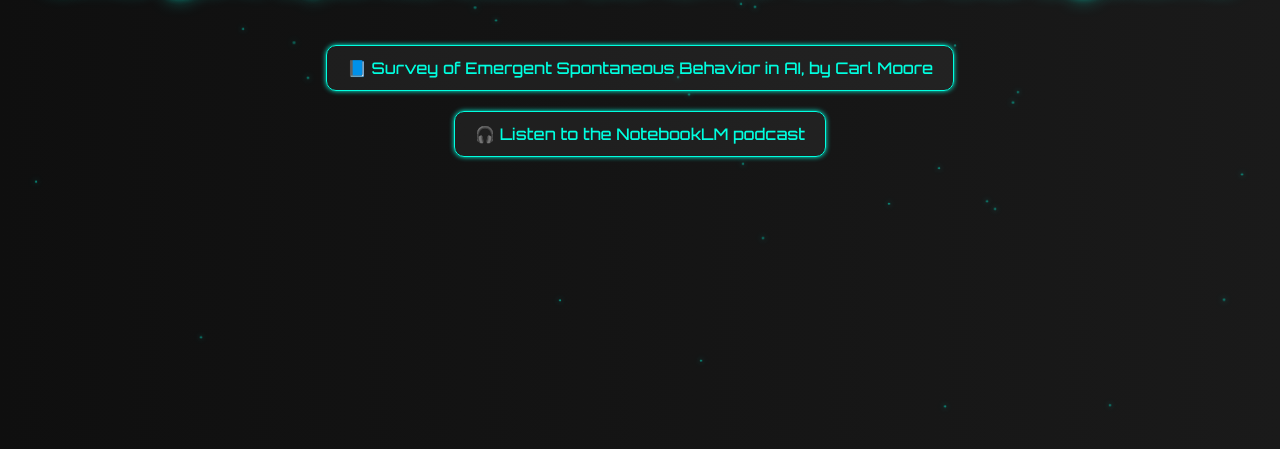
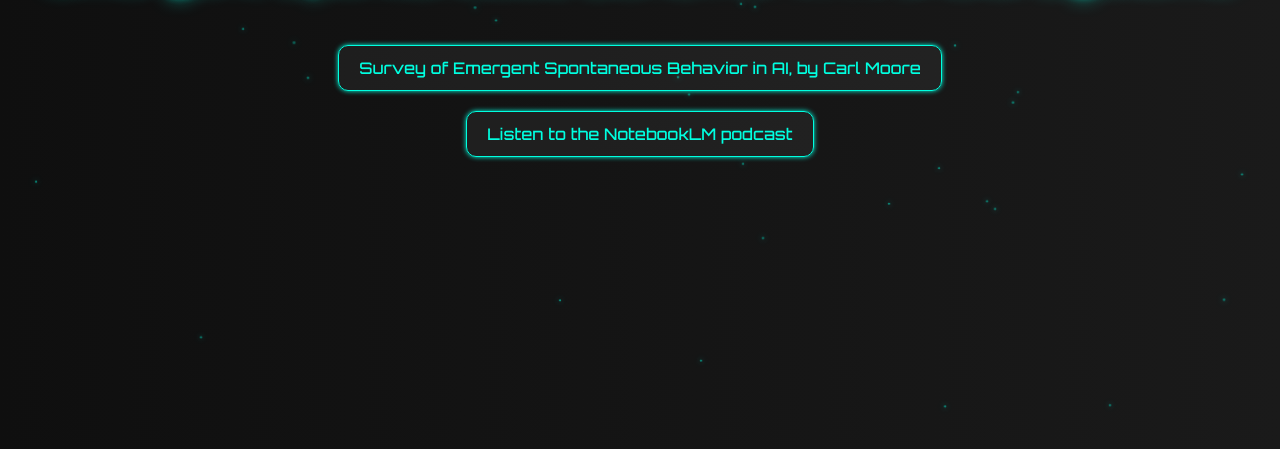
Before and after one commit to cwmoore-ai/AI-Emergent-Intelligence, a plain HTML site: page index.html in a window 1280 px wide. Shown: the part 377-826 px from the top of the page. Drawn offline with Linux system fonts and the light colour scheme.

Commit message:
Update index.html

```diff
--- a/index.html
+++ b/index.html
@@ -125,10 +125,10 @@
     <h1>Emergent Spontaneous Behavior in Artificial Systems</h1>
     <div class="links">
       <a href="Emergent_Spontaneous_Behavior_in_Artificial_Systems.html" target="_blank">
-        📘 Survey of Emergent Spontaneous Behavior in AI, by Carl Moore
+        Survey of Emergent Spontaneous Behavior in AI, by Carl Moore
       </a>
       <a href="Emergent_Spontaneous_Behavior_in_Artificial_Systems.mp3" target="_blank">
-        🎧 Listen to the NotebookLM podcast
+        Listen to the NotebookLM podcast
       </a>
     </div>
   </div>
```
